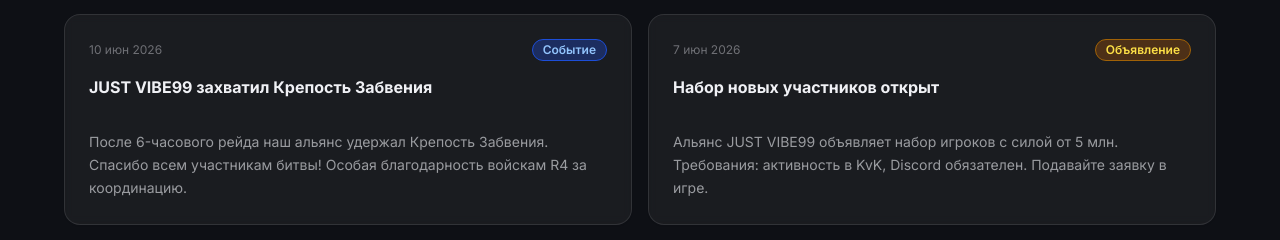
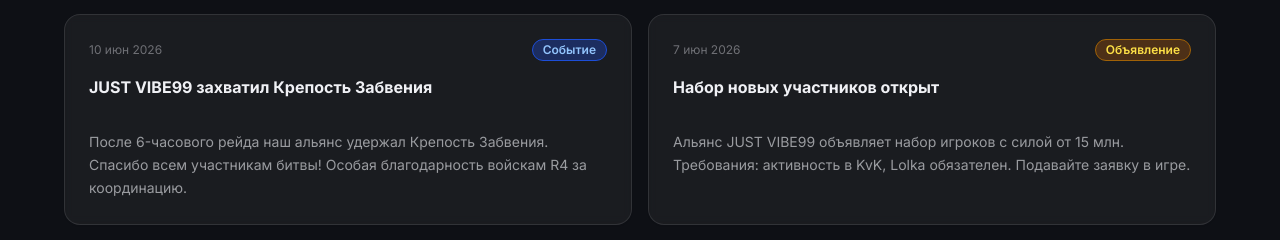
Before and after one commit to pr-poehali-dev/project-redesign-ui, a React (Vite) app: page / in a window 1280 px wide. Shown: the part 1820-2060 px from the top of the page. Built offline with nearby package versions, Linux system fonts and the light colour scheme.

Commit message:
feat: открыт набор в JUST VIBE99

```diff
--- a/src/pages/Index.tsx
+++ b/src/pages/Index.tsx
@@ -147,7 +147,7 @@ const newsItems: NewsItem[] = [
   {
     date: "7 июн 2026",
     title: "Набор новых участников открыт",
-    text: "Альянс JUST VIBE99 объявляет набор игроков с силой от 5 млн. Требования: активность в KvK, Discord обязателен. Подавайте заявку в игре.",
+    text: "Альянс JUST VIBE99 объявляет набор игроков с силой от 15 млн. Требования: активность в KvK, Lolka обязателен. Подавайте заявку в игре.",
     tag: "Объявление",
   },
   {
```
